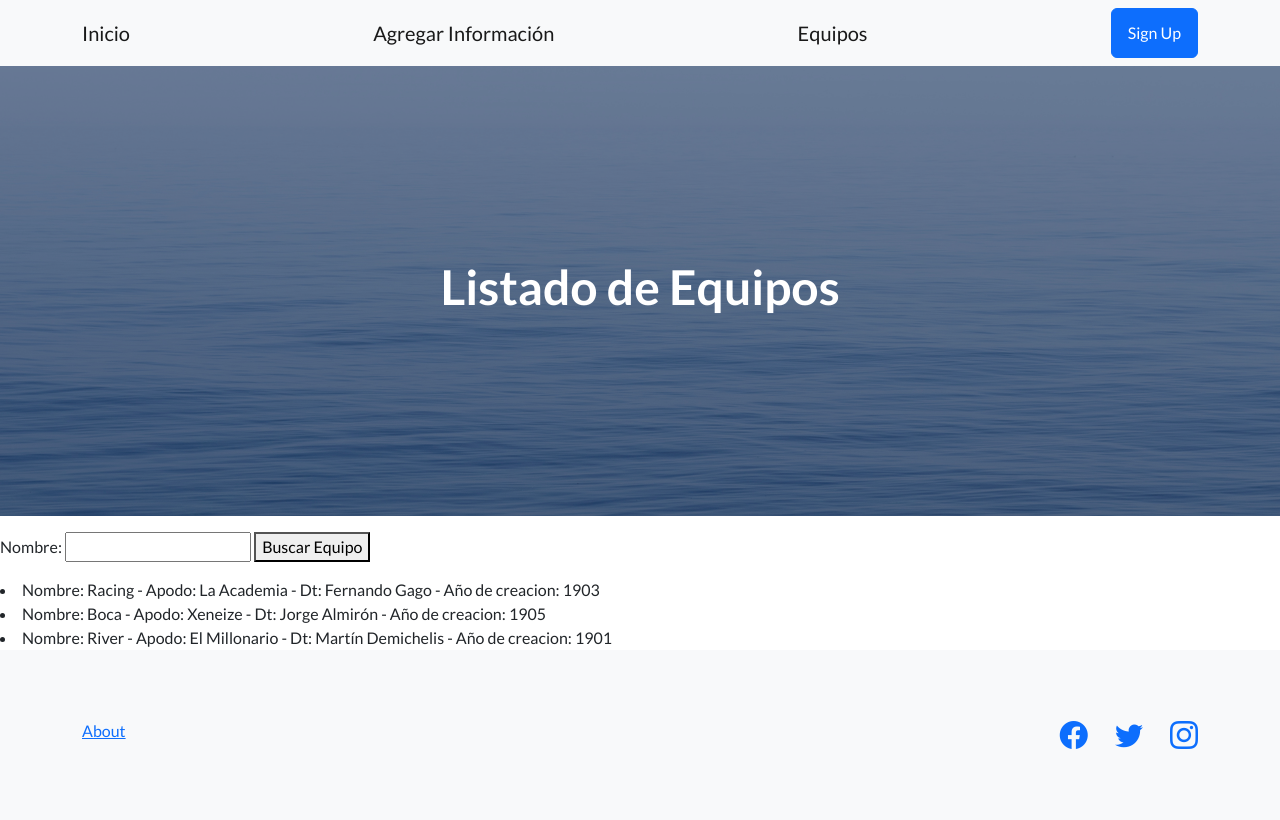
After one commit to FranCasti2001/Proyecto-Final-Castiglione, a Django app: page /equipos/ in a window 1280 px wide. The commit adds this page. Run offline with Django 4.2, Linux system fonts and the light colour scheme; data comes from the database, SQL or seed files in the repository; some libraries are stand-ins or nearby versions.

Commit message:
Proyecto terminado :)

```diff
--- a/Aplicacion/forms.py
+++ b/Aplicacion/forms.py
@@ -2,7 +2,11 @@ from django import forms
 
 class EquipoFormulario(forms.Form):
 
-    Nombre = forms.CharField(max_length= 20)
-    Apodo = forms.CharField(max_length= 20)
-    Dt = forms.CharField(max_length= 20)
-    Año_de_Creacion = forms.IntegerField()
+    Nombre = forms.CharField (max_length = 30)
+    Apodo = forms.CharField (max_length = 30)
+    Dt = forms.CharField (max_length = 30)
+    Año_de_Creacion = forms.IntegerField ()
+
+class BuscarEquipo(forms.Form):
+
+    Nombre = forms.CharField (max_length = 30, required = False)
--- a/Aplicacion/models.py
+++ b/Aplicacion/models.py
@@ -5,4 +5,7 @@ class Equipo(models.Model):
     Nombre = models.CharField (max_length = 30)
     Apodo = models.CharField (max_length = 30)
     Dt = models.CharField (max_length = 30)
-    Año_de_Creacion = models.CharField (max_length = 4)
+    Año_de_Creacion = models.IntegerField ()
+
+    def __str__(self):
+        return f'{self.Nombre}'
--- /dev/null
+++ b/Aplicacion/templates/lista_equipos.html
@@ -0,0 +1,31 @@
+{% extends 'base.html' %}
+
+{% block title_head %}
+<title>Equipos</title>
+{% endblock title_head %}
+
+{% block h1_header %}
+<h1>Listado de Equipos</h1>
+{% endblock h1_header %}
+
+{% block contenido %}
+
+ <p>
+    <form action = {% url 'Aplicacion:Lista Equipos' %} method = "get">
+        {{formulario}}
+        <button>Buscar Equipo</button>
+    </form>
+ </p>
+
+ {% if equipos %}
+ {% for equipo in equipos %}
+    <li>
+     Nombre: {{equipo.Nombre}} - Apodo: {{equipo.Apodo}} - Dt: {{equipo.Dt}} - Año de creacion: {{equipo.Año_de_Creacion}}
+    </li>
+    {% endfor %}
+
+{% else %}
+    <h2>No hay datos</h2>
+{% endif %}
+
+{% endblock contenido %}
--- a/Aplicacion/urls.py
+++ b/Aplicacion/urls.py
@@ -6,5 +6,5 @@ app_name = 'Aplicacion'
 urlpatterns = [
     path('', views.vista, name = 'Inicio'),
     path('agregar-info/', views.agregar_info, name = 'Agregar Información'),
-    path('buscar-info/', views.buscar_info, name = 'Buscar Informacion'),
+    path('equipos/', views.lista_equipos, name = 'Lista Equipos')
 ]
--- a/Aplicacion/views.py
+++ b/Aplicacion/views.py
@@ -1,6 +1,6 @@
-from django.shortcuts import render
+from django.shortcuts import render,redirect
 from Aplicacion.models import Equipo
-from Aplicacion.forms import *
+from Aplicacion.forms import EquipoFormulario, BuscarEquipo
 
 def vista(request):
     return render(request, 'index.html')
@@ -15,8 +15,17 @@ def agregar_info(request):
             equipo =  Equipo(Nombre = datos_correctos['Nombre'], Apodo = datos_correctos['Apodo'], Dt = datos_correctos['Dt'], Año_de_Creacion =  datos_correctos['Año_de_Creacion'])
             equipo.save()
 
+            return redirect('Aplicacion:Lista Equipos')
+
       formulario = EquipoFormulario()
-      return render(request,"agregar_info.html", {'formulario':formulario})
+      return render(request,'agregar_info.html', {'formulario':formulario})
 
-def buscar_info(request):
-    return render(request, 'buscar_info.html')
+def lista_equipos(request):
+    nombre_a_buscar = request.GET.get('Nombre', None)
+
+    if nombre_a_buscar:
+        equipos = Equipo.objects.filter(Nombre__icontains = nombre_a_buscar)
+    else:
+        equipos = Equipo.objects.all()
+    formulario_busqueda = BuscarEquipo()
+    return render(request,'lista_equipos.html', {'equipos':equipos, 'formulario':formulario_busqueda})
--- a/templates/base.html
+++ b/templates/base.html
@@ -24,7 +24,7 @@
             <div class="container">
                 <a class="navbar-brand" href={% url 'Aplicacion:Inicio' %}>Inicio</a>
                 <a class="navbar-brand" href={% url 'Aplicacion:Agregar Información' %}>Agregar Información</a>
-                <a class="navbar-brand" href={% url 'Aplicacion:Buscar Informacion' %}>Buscar información</a>
+                <a class="navbar-brand" href={% url 'Aplicacion:Lista Equipos' %}>Equipos</a>
                 <a class="btn btn-primary" href="#signup">Sign Up</a>
             </div>
         </nav>
```
Also changed, not shown: Aplicacion/templates/buscar_info.html (deleted, +0 -13 lines), Aplicacion/migrations/0001_initial.py, Aplicacion/migrations/0002_rename_apodo_equipo_apodo_rename_dt_equipo_dt_and_more.py (added), Aplicacion/migrations/0003_alter_equipo_año_de_creacion.py (added), README.md, db.sqlite3.
